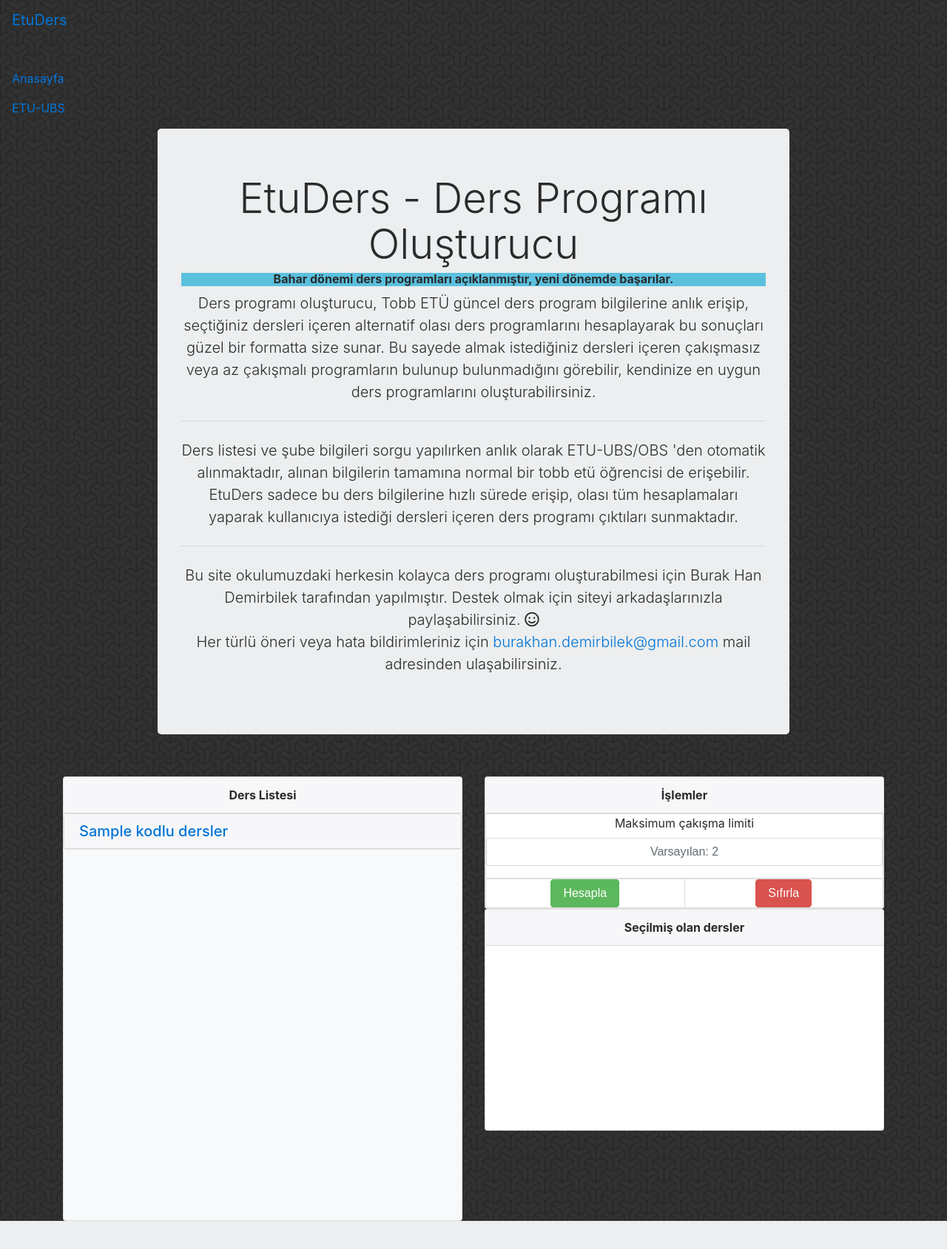
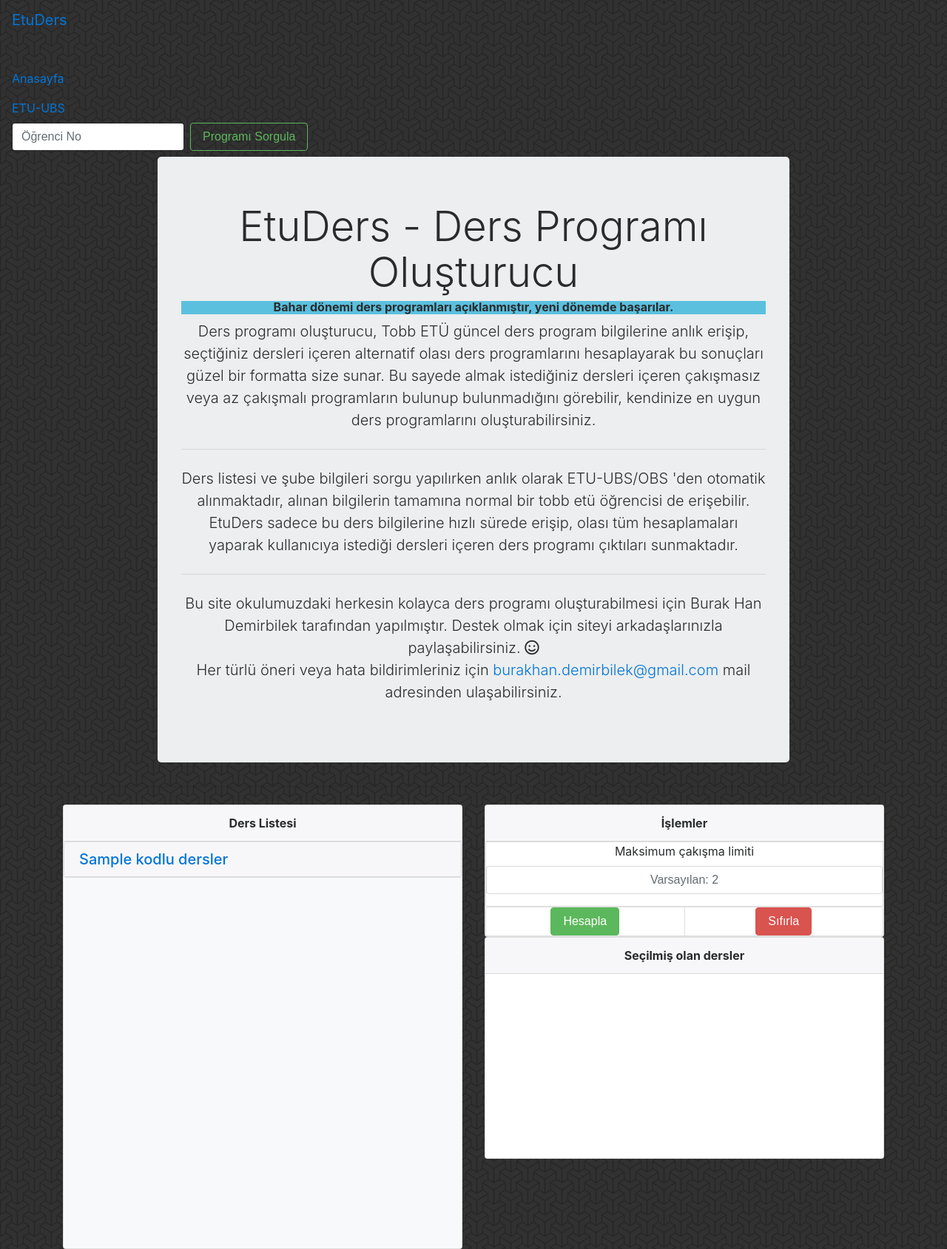
Before and after one commit to BurakDmb/EtuDers, a Flask app: template EtuDers/templates/Layout.html in a window 1280 px wide, after a click that opens the changed part. Shown: the whole page at 74% size. Before the commit the page ends 1651 px from the top, so only its background shows below. Run offline with Flask 2, Linux system fonts and the light colour scheme; the template is opened without the code that fills it: most values are stand-ins (such as "Sample title", 1, 10 or a date in 2020); parts of the project's set-up code (start-up, migrations or seed data) failed here and were passed over; some libraries are stand-ins or nearby versions.

Commit message:
Finished the implemantation of the timetable lookup feature.

```diff
--- a/EtuDers/etudersweb.py
+++ b/EtuDers/etudersweb.py
@@ -1,29 +1,30 @@
 # -*- coding: utf-8 -*-
 
+from flask import Flask, render_template, request, Response
+import json
+import os
 import sys
+
 reload(sys)
 sys.setdefaultencoding('utf8')
-from flask import Flask, render_template, request, Response
 application=Flask(__name__)
 
-from etudersUtil import Ders, dersListesiAl, fetchAndUpdateDB
-from etuders import programOlustur, cakismali, ogrenciDersProgramiGetir
-import json
-import os
 basedir = os.path.abspath(os.path.dirname(__file__))
 
 
+from etudersUtil import Ders, dersListesiAl
+from etuders import programOlustur, cakismali, ogrenciDersProgramiGetir
 
 
 
 @application.route("/")
 def mainPage():
-    return render_template('Layout.html',dersListesi=dersListesiAl())
+    return render_template('Layout.html', dersListesi=dersListesiAl())
 
 
 @application.route('/programhesapla/', methods=['POST'])
 def programhesapla():
-    #request.form.keys()[0]
+    # request.form.keys()[0]
 
     derslistesi=request.form.getlist('derslistesi[]')
     cakisma=request.form.get('cakisma')
@@ -33,35 +34,44 @@
 
     ipadres=request.headers.get('CF-Connecting-IP', request.remote_addr)
     programlar=programOlustur(derslistesi, cakismalimit, ipadres)
-    #cakismaResult=cakismali(programlar,cakismalimit)
+    # cakismaResult=cakismali(programlar,cakismalimit)
     return Response(json.dumps([sonuc.__dict__ for sonuc in programlar], default=str))
+
 
 @application.route('/programsorgula/', methods=['POST'])
 def programsorgula():
-    ogrenciNo=request.form.get('cakisma')
-    ipadres=request.headers.get('CF-Connecting-IP',request.remote_addr)
+    ogrenciNo=request.form.get('okul_numarasi')
+    ipadres=request.headers.get('CF-Connecting-IP', request.remote_addr)
     programlar=ogrenciDersProgramiGetir(ogrenciNo, ipadres)
-    #cakismaResult=cakismali(programlar,cakismalimit)
-    return Response(json.dumps(programlar, default=str))
+    # print(json.dumps(programlar.__dict__, default=str))
+    return Response(json.dumps(programlar.__dict__, default=str))
 
 
 
 @application.route("/test1")
 def hello1():
-    #tmpders=Ders(31970,0)
-    #print(tmpders.dersAdi, tmpders.derskodu)
-    #return tmpders.dersAdi+', '+tmpders.derskodu
-    dersler=[Ders(31970,0), Ders(40281,0)]
-    programlar=programOlustur(dersler,2,"")
-    sonuclar=cakismali(programlar,2)
+    # tmpders=Ders(31970,0)
+    # print(tmpders.dersAdi, tmpders.derskodu)
+    # return tmpders.dersAdi+', '+tmpders.derskodu
+    dersler=[Ders(31970, 0), Ders(40281, 0)]
+    programlar=programOlustur(dersler, 2, "")
+    sonuclar=cakismali(programlar, 2)
     return Response(json.dumps([sonuc.__dict__ for sonuc in sonuclar], default=str), mimetype='application/json')
 
 
 
 @application.route("/test2")
 def hello2():
-    fetchAndUpdateDB()
+    # fetchAndUpdateDB()
     return "done"
+
+
+@application.route("/test3")
+def hello3():
+    programlar=ogrenciDersProgramiGetir("151201022", "")
+
+    return Response(json.dumps(programlar.__dict__, default=str))
+
 
 if __name__ == "__main__":
     application.run(host='0.0.0.0')
--- a/EtuDers/templates/miniheader.html
+++ b/EtuDers/templates/miniheader.html
@@ -14,6 +14,10 @@
             </li>
 
         </ul>
+        <form class="form-inline my-2 my-lg-0">
+            <input class="form-control mr-sm-2" type="search" placeholder="Öğrenci No" aria-label="Öğrenci No">
+            <button class="btn btn-outline-success my-2 my-sm-0"  id="ogrenci">Programı Sorgula</button>
+        </form>
         <script>
             $(function () {
                 $('[data-toggle="tooltip"]').tooltip();
--- a/EtuDers/templates/program.html
+++ b/EtuDers/templates/program.html
@@ -377,6 +377,48 @@
             });
         });
 
+        $('button#ogrenci').on('click', function (e) {
+            e.preventDefault();
+            var okulno= "151201022";
+            if(okulno !== null) {
+                $("#yukleniyorOgrenci").modal();
+                $.post('programsorgula/', {okul_numarasi: okulno}, function (data) {
+                    resetsonuclar();
+                    ogrenciobjarr=JSON.parse(data);
+                    ogrenciobj = ogrenciobjarr;
+                    console.log(ogrenciobj);
+                    var sonucvar = 1;
+                    ogrencigoster()
+                    $("#yukleniyorOgrenci").modal('toggle');
+                    if (sonucvar == 0) {
+                        $("#hataOgrenci").focus();
+                        $("#hataOgrenci").modal('toggle');
+                    }
+                    else {
+                        $("#goster").focus();
+                        $("#goster").modal('toggle');
+                        var backButton = function (ev) {
+                            $("#goster").modal('toggle');
+                        };
+                        document.addEventListener("backbutton", backButton, false);
+                    }
+                });
+                $(window).on("navigate", function (event, data) {
+                    var direction = data.state.direction;
+                    if (direction == 'back') {
+                        // do something
+                    }
+                    if (direction == 'forward') {
+                        // do something else
+                    }
+                });
+            }
+        });
+
+
+
+
+
         function replaceAll(str, find, replace) {
             return str.replace(new RegExp(find, 'g'), replace);
         }
@@ -630,73 +672,42 @@
                     if(grid[i][0]!=null){
                         tmpstr="";
                         for (var cakisma in grid[i][0]){
-                            if(grid[i][0][cakisma]['subeno']!="0"){
-                                tmpstr=tmpstr+replaceAll(grid[i][0][cakisma]['dersno'],"<br />","\n")+"-"+grid[i][0][cakisma]['subeno']+" ";
-                            }
-                            else{
-                                tmpstr=tmpstr+replaceAll(grid[i][0][cakisma]['dersno'],"<br />","\n")+" ";
-                            }
+                            tmpstr=tmpstr+grid[i][0][cakisma]+" ";
                         }
-                        //console.log(tmpstr);
                         text2 = document.createTextNode(tmpstr);
                     }
                     if(grid[i][1]!=null){
                         tmpstr="";
                         for (var cakisma in grid[i][1]){
-                            if(grid[i][1][cakisma]['subeno']!="0"){
-                                tmpstr=tmpstr+replaceAll(grid[i][1][cakisma]['dersno'],"<br />","\n")+"-"+grid[i][1][cakisma]['subeno']+" ";
-                            }
-                            else{
-                                tmpstr=tmpstr+replaceAll(grid[i][1][cakisma]['dersno'],"<br />","\n")+" ";
-                            }
+                            tmpstr=tmpstr+grid[i][1][cakisma]+" ";
                         }
                         text3 = document.createTextNode(tmpstr);
                     }
                     if(grid[i][2]!=null){
                         tmpstr="";
                         for (var cakisma in grid[i][2]){
-                            if(grid[i][2][cakisma]['subeno']!="0"){
-                                tmpstr=tmpstr+replaceAll(grid[i][2][cakisma]['dersno'],"<br />","\n")+"-"+grid[i][2][cakisma]['subeno']+" ";
-                            }
-                            else{
-                                tmpstr=tmpstr+replaceAll(grid[i][2][cakisma]['dersno'],"<br />","\n")+" ";
-                            }
+                            tmpstr=tmpstr+grid[i][2][cakisma]+" ";
                         }
                         text4 = document.createTextNode(tmpstr);
                     }
                     if(grid[i][3]!=null){
                         tmpstr="";
                         for (var cakisma in grid[i][3]){
-                            if(grid[i][3][cakisma]['subeno']!= "0"){
-                                tmpstr=tmpstr+replaceAll(grid[i][3][cakisma]['dersno'],"<br />","\n")+"-"+grid[i][3][cakisma]['subeno']+" ";
-                            }
-                            else{
-                                tmpstr=tmpstr+replaceAll(grid[i][3][cakisma]['dersno'],"<br />","\n")+" ";
-                            }
+                            tmpstr=tmpstr+grid[i][3][cakisma]+" ";
                         }
                         text5 = document.createTextNode(tmpstr);
                     }
                     if(grid[i][4]!=null){
                         tmpstr="";
                         for (var cakisma in grid[i][4]){
-                            if(grid[i][4][cakisma]['subeno']!="0"){
-                                tmpstr=tmpstr+replaceAll(grid[i][4][cakisma]['dersno'],"<br />","\n")+"-"+grid[i][4][cakisma]['subeno']+" ";
-                            }
-                            else{
-                                tmpstr=tmpstr+replaceAll(grid[i][4][cakisma]['dersno'],"<br />","\n")+" ";
-                            }
+                            tmpstr=tmpstr+grid[i][4][cakisma]+" ";
                         }
                         text6 = document.createTextNode(tmpstr);
                     }
                     if(grid[i][5]!=null){
                         tmpstr="";
                         for (var cakisma in grid[i][5]){
-                            if(grid[i][5][cakisma]['subeno']!="0"){
-                                tmpstr=tmpstr+replaceAll(grid[i][5][cakisma]['dersno'],"<br />","\n")+"-"+grid[i][5][cakisma]['subeno']+" ";
-                            }
-                            else{
-                                tmpstr=tmpstr+replaceAll(grid[i][5][cakisma]['dersno'],"<br />","\n")+" ";
-                            }
+                            tmpstr=tmpstr+grid[i][5][cakisma]+" ";
                         }
                         text7 = document.createTextNode(tmpstr);
                     }
```
Also changed, not shown: EtuDers/etuders.py (+6 -12 lines), EtuDers/etudersDB.py (+22 -7 lines), EtuDers/etudersUtil.py (+24 -10 lines), 6 other files.
